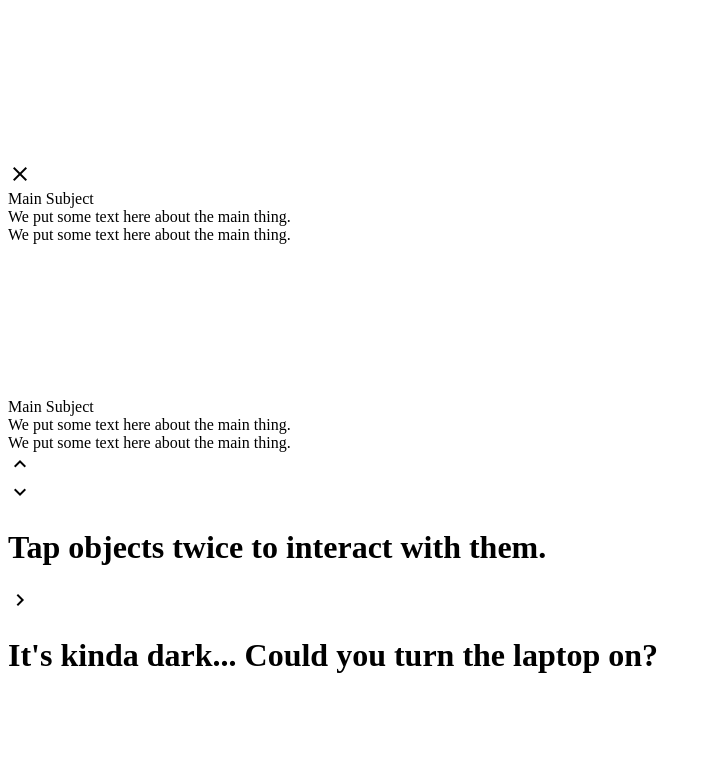
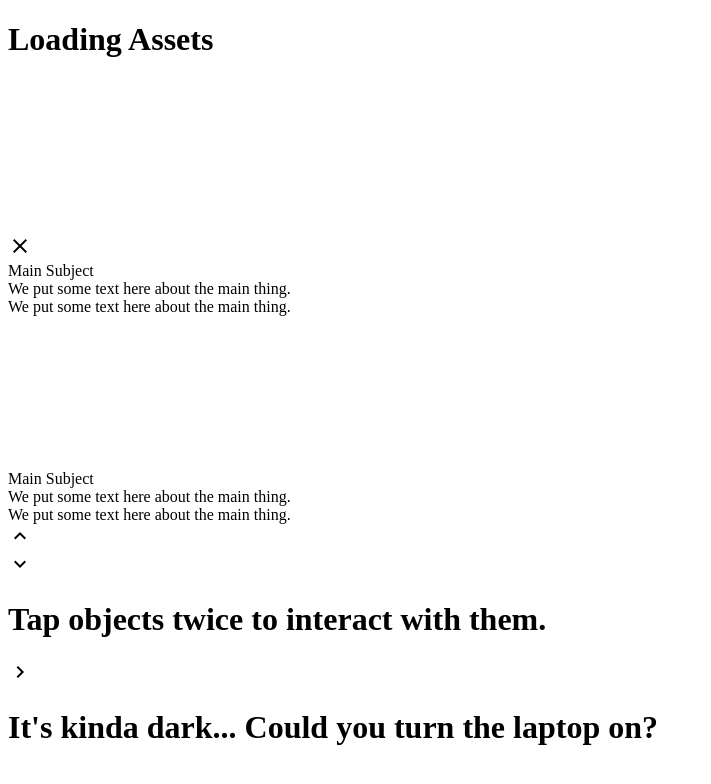
Before and after one commit to PatrickMunar/patrickmunar.com, a website: page src/index.html in a window 1280 px wide. Shown: the whole page, without its empty margins (0-711 px from the left). Drawn offline with Linux system fonts and the light colour scheme.

Commit message:
Loading Text

```diff
--- a/src/index.html
+++ b/src/index.html
@@ -13,8 +13,11 @@
 </head>
 <body>
     <div id="loadingPage">
-        <div id="loadingBarContainer">
-            <div id="loadingBar"></div>
+        <div id="loadingDiv">
+            <h1 id="loadingText">Loading Assets</h1>
+            <div id="loadingBarContainer">
+                <div id="loadingBar"></div>
+            </div>
         </div>
     </div>
 
--- a/src/style.css
+++ b/src/style.css
@@ -478,3 +478,12 @@ body {
     display: none;
     opacity: 0;
 }
+
+#loadingText {
+    font-family: 'Montserrat', sans-serif;
+    margin-bottom: 2rem;
+}
+
+#loadingDiv {
+    text-align: center;
+}
```
